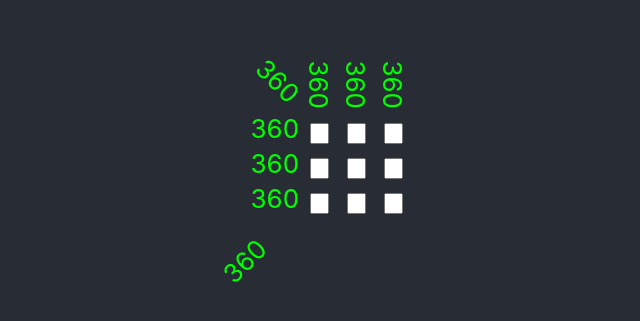
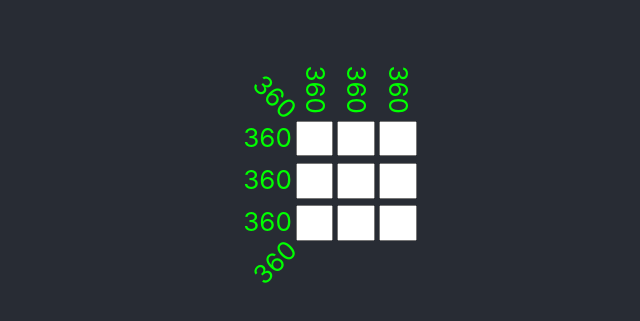
Before and after one commit to keidax/cactpot-solver, a React (Create React App) app: page / in a window 1280 px wide. Shown: the part 237-558 px from the top of the page, without its empty margins (310-950 px from the left). Built offline with nearby package versions, Linux system fonts and the light colour scheme.

Commit message:
More consistent number alignment

```diff
--- a/src/App.css
+++ b/src/App.css
@@ -1,16 +1,5 @@
 .App {
   text-align: center;
-}
-
-.App-logo {
-  height: 40vmin;
-  pointer-events: none;
-}
-
-@media (prefers-reduced-motion: no-preference) {
-  .App-logo {
-    animation: App-logo-spin infinite 20s linear;
-  }
 }
 
 .App-header {
@@ -28,33 +17,38 @@
   color: #61dafb;
 }
 
-.board-header {
-    height: 2ch;
-}
-
 .number-vertical {
+    display: inline;
     position: absolute;
-    transform: translateX(-100%) rotate(90deg);
-    transform-origin: 100% 100%;
+    transform: translateX(-100%) translateY(-50%) rotate(90deg);
+    transform-origin: 100% 50%;
 }
 
 .number-diagonal {
+    display: inline;
     position: absolute;
-    transform: translateX(-100%) translateX(2ch) rotate(45deg);
-    transform-origin: 100% 100%;
+    transform: translateX(-100%) translateY(-50%) rotate(45deg);
+    transform-origin: 100% 50%;
 }
 
 .number-other-diagonal {
+    display: inline;
     position: absolute;
-    transform: translateX(-100%) rotate(-45deg);
-    transform-origin: 100% 0%;
+    transform: translateX(-100%) translateY(-50%) rotate(-45deg);
+    transform-origin: 100% 50%;
 }
 
 .number-horizontal {
     text-align: right;
 }
 
-.cell-vertical {
-    vertical-align: top;
-    width: 2ch;
+.cell-rotated-center {
+    text-align: center;
+    vertical-align: bottom;
+    height: 2ch;
 }
+
+.cell-rotated-right {
+    text-align: right;
+    vertical-align: bottom;
+}
--- a/src/App.tsx
+++ b/src/App.tsx
@@ -23,13 +23,13 @@ const LINES = [
     [2, 4, 6],
 ];
 
-function LineValue({value, isBest, tilt}: {value:number, isBest:boolean, tilt:number}) {
+function LineValue({value, isBest}: {value:number, isBest:boolean}) {
     return (
-            <div style={{
+            <span style={{
                 color: isBest ? "lime" : "white",
             }}>
                 {value.toFixed(0)}
-            </div>
+            </span>
     )
 }
 
@@ -49,32 +49,32 @@ function Board() {
       <>
       <table>
         <tbody>
-            <tr className="board-header">
-                <td className="cell-vertical">
+          <tr>
+            <td className="cell-rotated-right">
               <div className="number-diagonal">
-                        <LineValue value={payouts[6]} isBest={isBest[6]} tilt={45}/>
+                <LineValue value={payouts[6]} isBest={isBest[6]} />
               </div>
             </td>
-                <td className="cell-vertical">
+            <td className="cell-rotated-center">
               <div className="number-vertical">
-                        <LineValue value={payouts[3]} isBest={isBest[3]} tilt={90}/>
+                <LineValue value={payouts[3]} isBest={isBest[3]} />
               </div>
             </td>
-                <td className="cell-vertical">
+            <td className="cell-rotated-center">
               <div className="number-vertical">
-                        <LineValue value={payouts[4]} isBest={isBest[4]} tilt={90}/>
+                <LineValue value={payouts[4]} isBest={isBest[4]} />
               </div>
             </td>
-                <td className="cell-vertical">
+            <td className="cell-rotated-center">
               <div className="number-vertical">
-                        <LineValue value={payouts[5]} isBest={isBest[5]} tilt={90}/>
+                <LineValue value={payouts[5]} isBest={isBest[5]} />
               </div>
             </td>
           </tr>
           <tr>
             <td>
               <div className="number-horizontal">
-                        <LineValue value={payouts[0]} isBest={isBest[0]} tilt={0}/>
+                <LineValue value={payouts[0]} isBest={isBest[0]} />
               </div>
             </td>
             <Square value={squares[0]} onSquareInput={(v) => handleInput(0, v)} />
@@ -84,7 +84,7 @@ function Board() {
           <tr>
             <td>
               <div className="number-horizontal">
-                        <LineValue value={payouts[1]} isBest={isBest[1]} tilt={0}/>
+                <LineValue value={payouts[1]} isBest={isBest[1]} />
               </div>
             </td>
             <Square value={squares[3]} onSquareInput={(v) => handleInput(3, v)} />
@@ -94,17 +94,17 @@ function Board() {
           <tr>
             <td>
               <div className="number-horizontal">
-                        <LineValue value={payouts[2]} isBest={isBest[2]} tilt={0}/>
+                <LineValue value={payouts[2]} isBest={isBest[2]} />
               </div>
             </td>
             <Square value={squares[6]} onSquareInput={(v) => handleInput(6, v)} />
             <Square value={squares[7]} onSquareInput={(v) => handleInput(7, v)} />
             <Square value={squares[8]} onSquareInput={(v) => handleInput(8, v)} />
           </tr>
-            <tr className="board-header">
-                <td>
+          <tr>
+            <td className="cell-rotated-right">
               <div className="number-other-diagonal">
-                        <LineValue value={payouts[7]} isBest={isBest[7]} tilt={-45}/>
+                <LineValue value={payouts[7]} isBest={isBest[7]} />
               </div>
             </td>
           </tr>
--- a/src/Square.css
+++ b/src/Square.css
@@ -1,4 +1,5 @@
 .number-input {
-    width: 1.5ch;
+    width: 4ch;
+    height: 4ch;
     text-align: center;
 }
```
Lines whose indentation alone changed are shown as unchanged.
